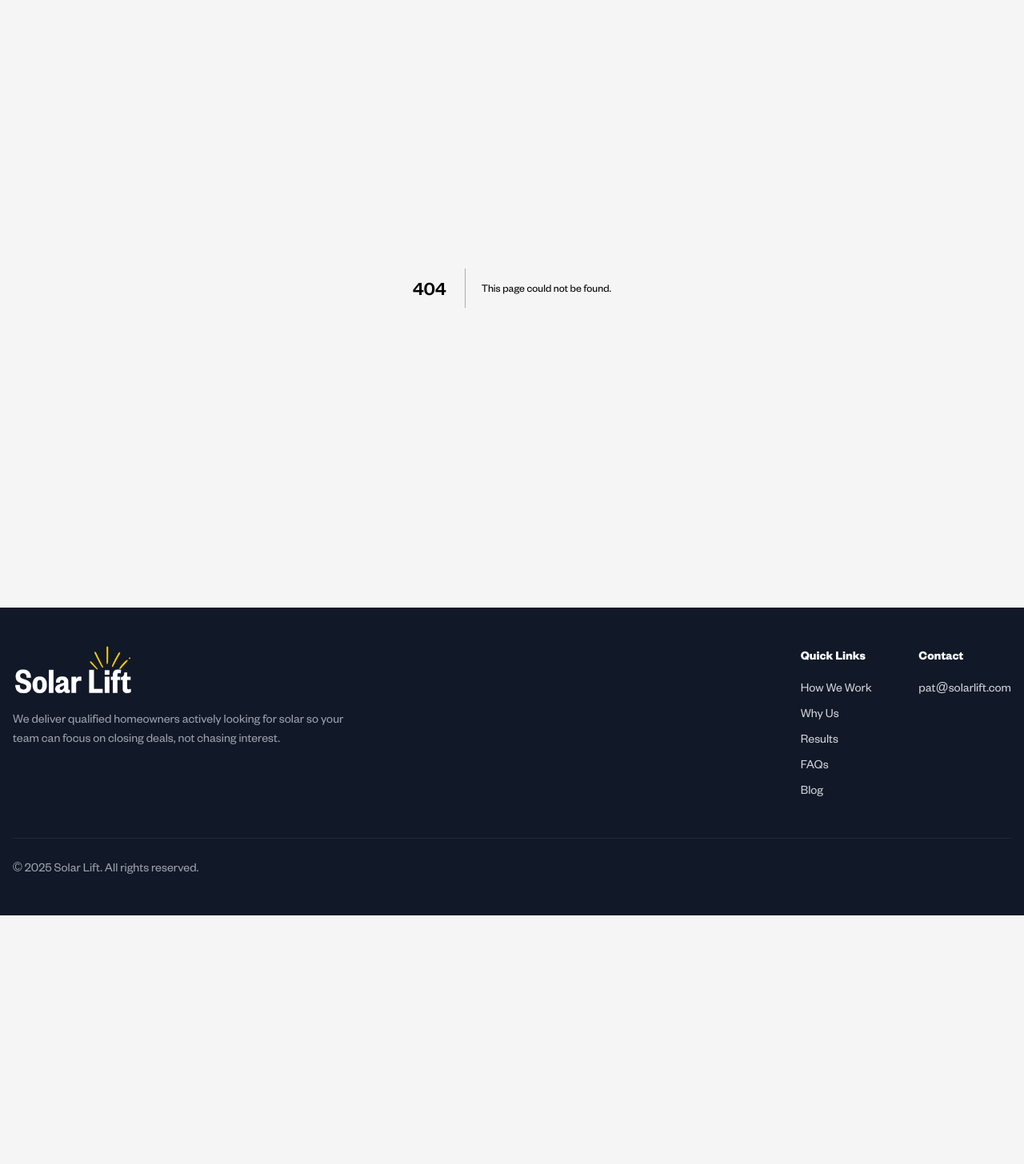
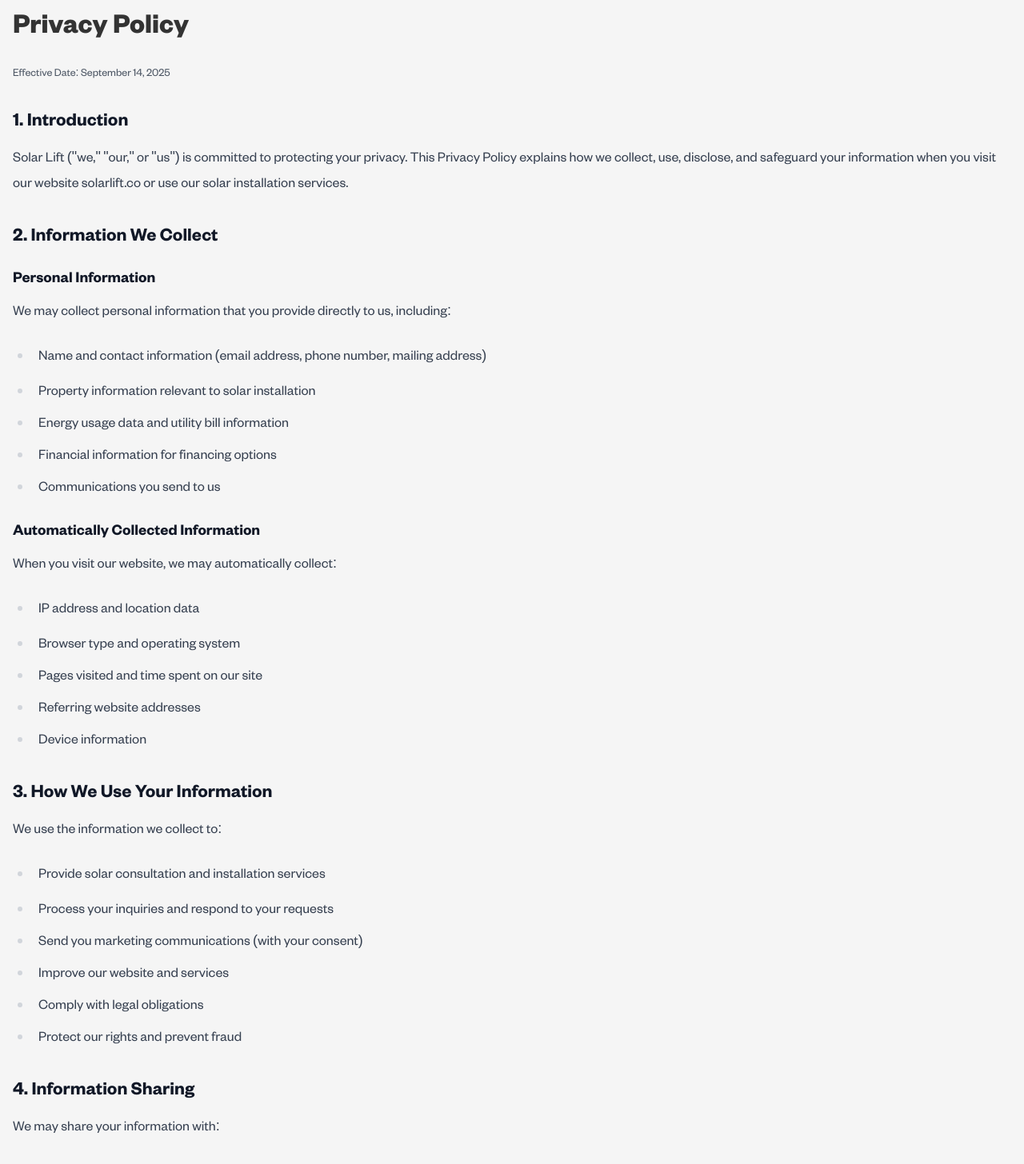
Before and after one commit to per-simmons/solar-lift-nextjs, a Next.js app: page /privacy in a window 1280 px wide. Before the commit this address had no page. Shown: the part 40-1496 px from the top of the page at 80% size. Before the commit the page ends 1185 px from the top, so only its background shows below. Built offline with nearby package versions, Linux system fonts and the light colour scheme.

Commit message:
Add privacy policy page
🤖 Generated with Claude Code

Co-Authored-By: Claude <noreply@anthropic.com>

```diff
--- /dev/null
+++ b/app/privacy/page.tsx
@@ -0,0 +1,138 @@
+import { Metadata } from "next";
+
+export const metadata: Metadata = {
+  title: "Privacy Policy | Solar Lift",
+  description: "Privacy Policy for Solar Lift - Learn how we collect, use, and protect your personal information.",
+};
+
+export default function PrivacyPolicy() {
+  return (
+    <div className="container mx-auto px-4 py-12 max-w-4xl">
+      <h1 className="text-4xl font-bold mb-8">Privacy Policy</h1>
+
+      <p className="text-sm text-gray-600 mb-8">Effective Date: September 14, 2025</p>
+
+      <div className="prose prose-lg max-w-none space-y-6">
+        <section>
+          <h2 className="text-2xl font-semibold mt-8 mb-4">1. Introduction</h2>
+          <p>
+            Solar Lift ("we," "our," or "us") is committed to protecting your privacy. This Privacy Policy explains how we collect, use, disclose, and safeguard your information when you visit our website solarlift.co or use our solar installation services.
+          </p>
+        </section>
+
+        <section>
+          <h2 className="text-2xl font-semibold mt-8 mb-4">2. Information We Collect</h2>
+          <h3 className="text-xl font-semibold mt-6 mb-3">Personal Information</h3>
+          <p>We may collect personal information that you provide directly to us, including:</p>
+          <ul className="list-disc pl-6 space-y-2">
+            <li>Name and contact information (email address, phone number, mailing address)</li>
+            <li>Property information relevant to solar installation</li>
+            <li>Energy usage data and utility bill information</li>
+            <li>Financial information for financing options</li>
+            <li>Communications you send to us</li>
+          </ul>
+
+          <h3 className="text-xl font-semibold mt-6 mb-3">Automatically Collected Information</h3>
+          <p>When you visit our website, we may automatically collect:</p>
+          <ul className="list-disc pl-6 space-y-2">
+            <li>IP address and location data</li>
+            <li>Browser type and operating system</li>
+            <li>Pages visited and time spent on our site</li>
+            <li>Referring website addresses</li>
+            <li>Device information</li>
+          </ul>
+        </section>
+
+        <section>
+          <h2 className="text-2xl font-semibold mt-8 mb-4">3. How We Use Your Information</h2>
+          <p>We use the information we collect to:</p>
+          <ul className="list-disc pl-6 space-y-2">
+            <li>Provide solar consultation and installation services</li>
+            <li>Process your inquiries and respond to your requests</li>
+            <li>Send you marketing communications (with your consent)</li>
+            <li>Improve our website and services</li>
+            <li>Comply with legal obligations</li>
+            <li>Protect our rights and prevent fraud</li>
+          </ul>
+        </section>
+
+        <section>
+          <h2 className="text-2xl font-semibold mt-8 mb-4">4. Information Sharing</h2>
+          <p>We may share your information with:</p>
+          <ul className="list-disc pl-6 space-y-2">
+            <li>Service providers and contractors who assist in our operations</li>
+            <li>Financial institutions for financing purposes (with your consent)</li>
+            <li>Government agencies when required by law</li>
+            <li>Business partners for joint marketing initiatives (with your consent)</li>
+            <li>Potential buyers in case of a business sale or merger</li>
+          </ul>
+          <p className="mt-4">We do not sell your personal information to third parties.</p>
+        </section>
+
+        <section>
+          <h2 className="text-2xl font-semibold mt-8 mb-4">5. Data Security</h2>
+          <p>
+            We implement appropriate technical and organizational security measures to protect your personal information against unauthorized access, alteration, disclosure, or destruction. However, no method of transmission over the internet is 100% secure.
+          </p>
+        </section>
+
+        <section>
+          <h2 className="text-2xl font-semibold mt-8 mb-4">6. Your Rights</h2>
+          <p>You have the right to:</p>
+          <ul className="list-disc pl-6 space-y-2">
+            <li>Access and receive a copy of your personal information</li>
+            <li>Correct inaccurate or incomplete information</li>
+            <li>Request deletion of your personal information</li>
+            <li>Opt-out of marketing communications</li>
+            <li>Withdraw consent where we rely on consent to process your information</li>
+          </ul>
+        </section>
+
+        <section>
+          <h2 className="text-2xl font-semibold mt-8 mb-4">7. Cookies and Tracking</h2>
+          <p>
+            We use cookies and similar tracking technologies to enhance your browsing experience, analyze site traffic, and understand where our visitors are coming from. You can control cookies through your browser settings.
+          </p>
+        </section>
+
+        <section>
+          <h2 className="text-2xl font-semibold mt-8 mb-4">8. Third-Party Links</h2>
+          <p>
+            Our website may contain links to third-party websites. We are not responsible for the privacy practices of these external sites. We encourage you to review their privacy policies.
+          </p>
+        </section>
+
+        <section>
+          <h2 className="text-2xl font-semibold mt-8 mb-4">9. Children's Privacy</h2>
+          <p>
+            Our services are not directed to individuals under 18 years of age. We do not knowingly collect personal information from children under 18.
+          </p>
+        </section>
+
+        <section>
+          <h2 className="text-2xl font-semibold mt-8 mb-4">10. California Privacy Rights</h2>
+          <p>
+            California residents have additional rights under the California Consumer Privacy Act (CCPA), including the right to know what personal information we collect, the right to delete personal information, and the right to opt-out of the sale of personal information.
+          </p>
+        </section>
+
+        <section>
+          <h2 className="text-2xl font-semibold mt-8 mb-4">11. Changes to This Policy</h2>
+          <p>
+            We may update this Privacy Policy from time to time. We will notify you of any material changes by posting the new Privacy Policy on this page and updating the "Effective Date" above.
+          </p>
+        </section>
+
+        <section>
+          <h2 className="text-2xl font-semibold mt-8 mb-4">12. Contact Us</h2>
+          <p>If you have questions about this Privacy Policy or our privacy practices, please contact us at:</p>
+          <div className="mt-4 p-4 bg-gray-50 rounded">
+            <p className="font-semibold">Solar Lift</p>
+            <p>Email: privacy@solarlift.co</p>
+            <p>Phone: 1-800-SOLAR-LIFT</p>
+          </div>
+        </section>
+      </div>
+    </div>
+  );
+}
```
